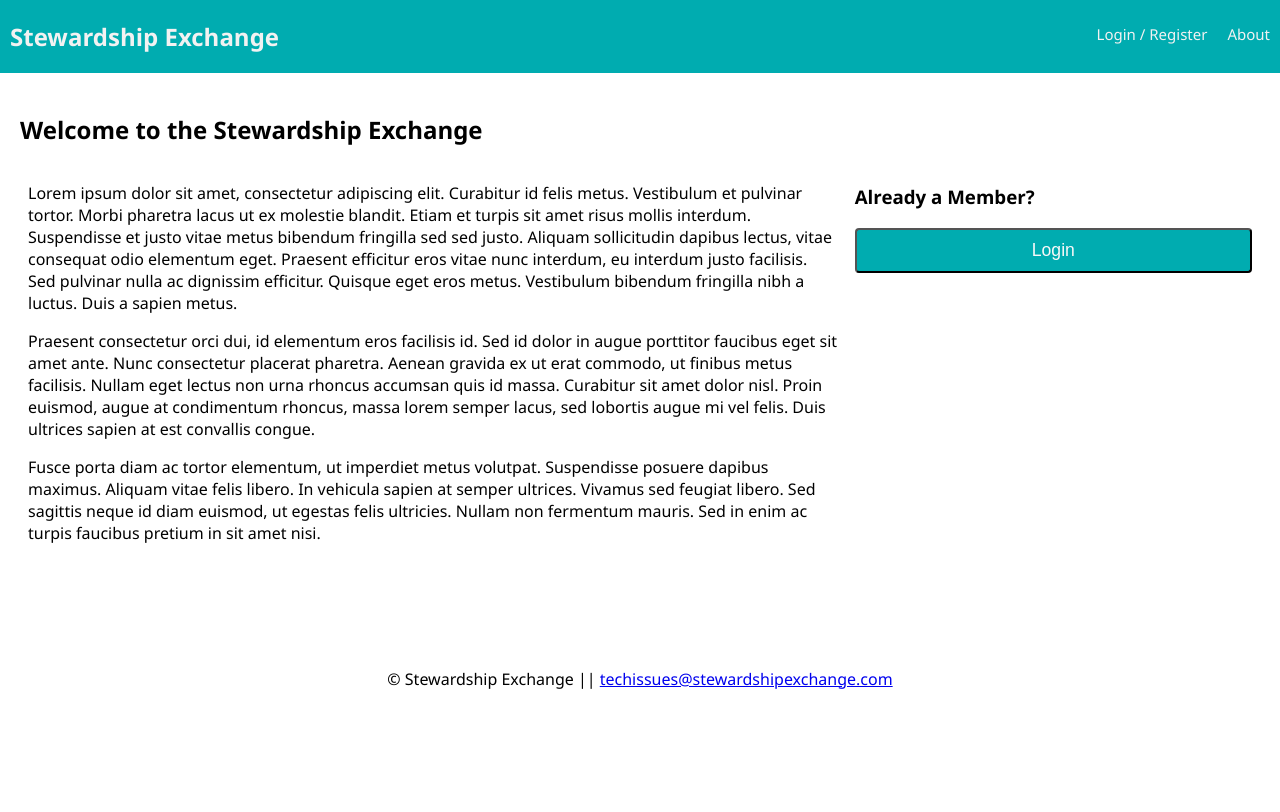
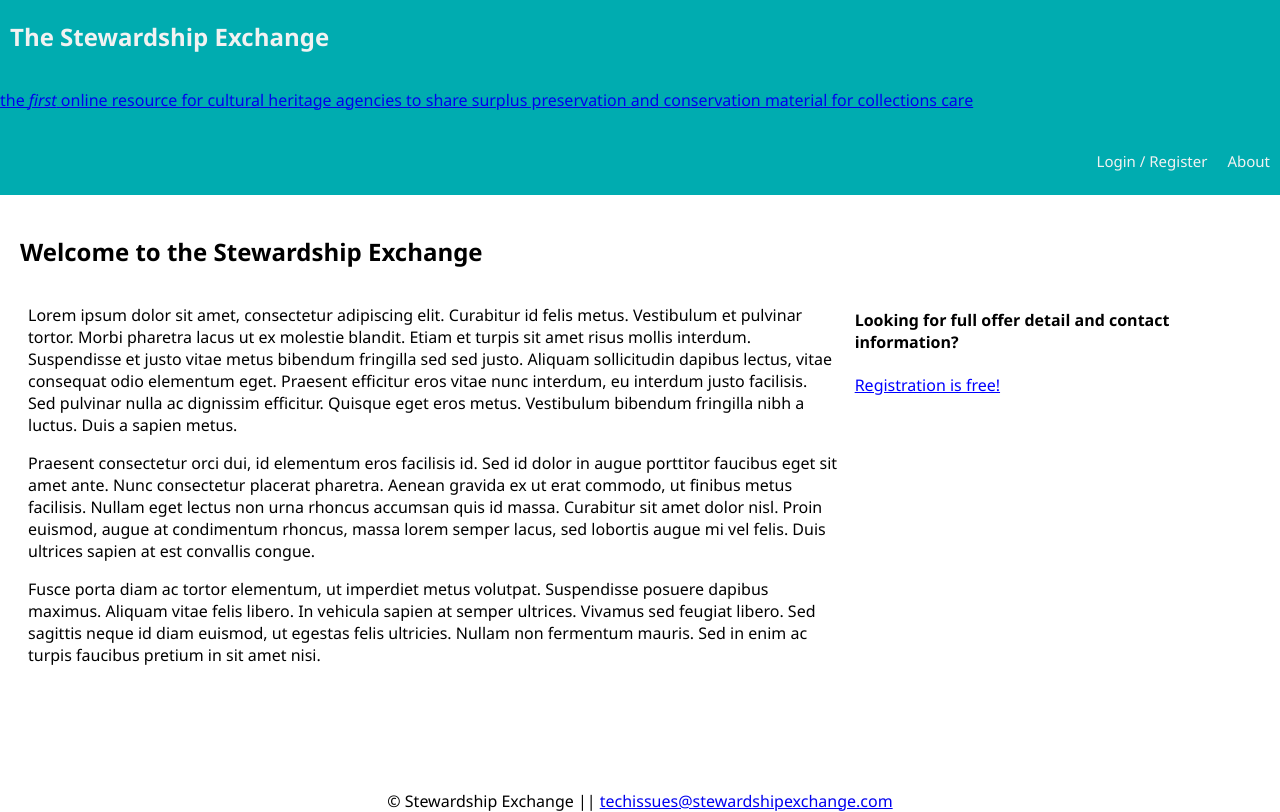
Before and after one commit to codingcolby/StewardshipExchange-Full-Stack, a React app: page /#/home in a window 1280 px wide. Built offline with nearby package versions, Linux system fonts and the light colour scheme; no server answers.

Commit message:
configuring routes and paths

```diff
--- a/server/server.js
+++ b/server/server.js
@@ -11,6 +11,9 @@ const passport = require('./strategies/user.strategy');
 
 // Route includes
 const userRouter = require('./routes/user.router');
+const offerRouter = require('./routes/offer.router');
+const storyRouter = require('./routes/story.router');
+const contactRouter = require('./routes/contact.router');
 
 // Body parser middleware
 app.use(bodyParser.json());
@@ -25,6 +28,9 @@ app.use(passport.session());
 
 /* Routes */
 app.use('/api/user', userRouter);
+app.use('/api/offer', offerRouter);
+app.use('/api/story', storyRouter);
+app.use('/api/contact', contactRouter);
 
 // Serve static files
 app.use(express.static('build'));
--- a/src/components/App/App.js
+++ b/src/components/App/App.js
@@ -72,7 +72,7 @@ class App extends Component {
             />
             <ProtectedRoute
               exact
-              path="/registration"
+              path="/register"
               authRedirect="/admin"
               component={RegisterPage}
             />
--- a/src/components/Nav/Nav.js
+++ b/src/components/Nav/Nav.js
@@ -19,7 +19,10 @@ const Nav = (props) => {
   return (
     <div className="nav">
       <Link to="/home">
-        <h2 className="nav-title">Stewardship Exchange</h2>
+        <h2 className="nav-title">The Stewardship Exchange</h2>
+        <p>the <em>first</em> online resource for cultural heritage agencies to share surplus
+preservation and conservation material for collections care
+</p>
       </Link>
       <div className="nav-right">
         <Link className="nav-link" to={loginLinkData.path}>
--- a/src/components/ProtectedRoute/ProtectedRoute.js
+++ b/src/components/ProtectedRoute/ProtectedRoute.js
@@ -36,7 +36,7 @@ const ProtectedRoute = (props) => {
     // if the user is logged in (only logged in users have ids)
     // show the component that is protected
     ComponentToShow = ComponentToProtect;
-  } else if (store.loginMode === 'login') {
+  } else if (store.loginMode === 'registration') {
     // if they are not logged in, check the loginMode on Redux State
     // if the mode is 'login', show the LoginPage
     ComponentToShow = LoginPage;
--- a/src/components/pages/HomePage.js
+++ b/src/components/pages/HomePage.js
@@ -9,8 +9,12 @@ class HomePage extends Component {
         heading: 'Welcome to the Stewardship Exchange',
     };
 
-    onLogin = (event) => {
-        this.props.history.push('/login');
+    // onLogin = (event) => {
+    //     this.props.history.push('/login');
+    // }
+
+    onRegister = (event) => {
+        this.props.history.push('/register');
     }
 
     render() {
@@ -33,13 +37,14 @@ class HomePage extends Component {
                         </p>
                     </div>
                     <div className="grid-col grid-col_4">
-                        <h3>Already a Member?</h3>
-                        <button
+                        <h4>Looking for full offer detail and contact information?</h4>
+                        <p className="reglink" onClick={this.onRegister}>Registration is free!</p>
+                        {/* <button
                             className="btn btn_sizeFull"
                             onClick={this.onLogin}
                         >
                             Login
-                        </button>
+                        </button> */}
                     </div>
                 </div>
             </div>
--- a/src/components/styles/HomePage.css
+++ b/src/components/styles/HomePage.css
@@ -4,6 +4,16 @@ Container
 
 .container {
     padding: 20px;
+}
+
+/* --------------------------------------------------------------------------------
+Paragraph
+-------------------------------------------------------------------------------- */
+
+
+.reglink {
+text-decoration: underline;
+color: blue;
 }
 
 /* --------------------------------------------------------------------------------
```
